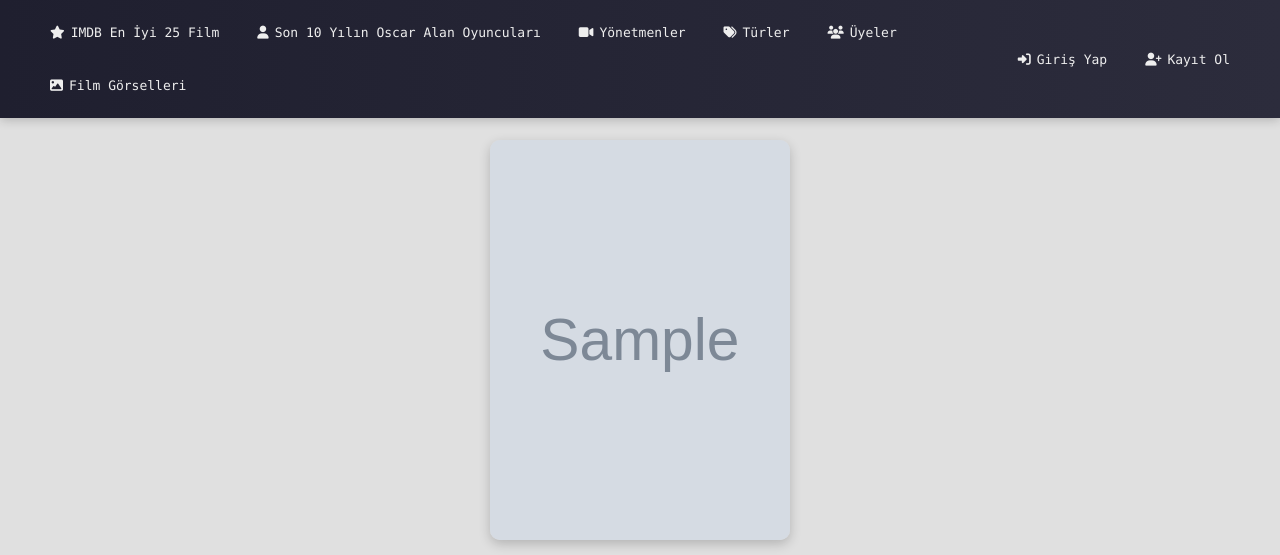
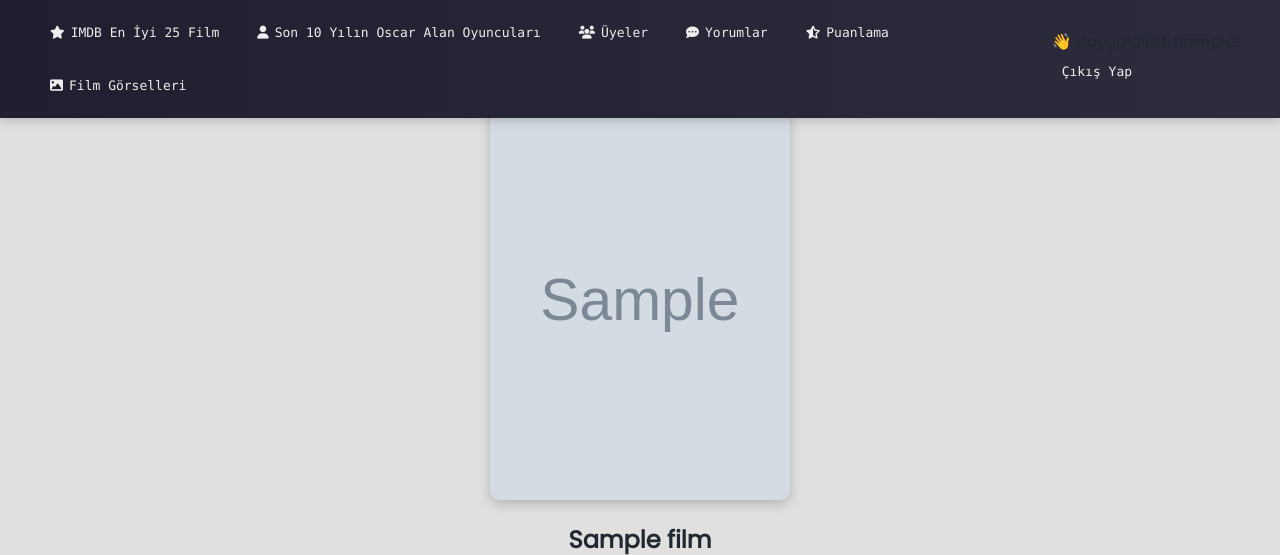
Before and after one commit to erencellk/MovieSlot, a Django app: template films/templates/films/film_more_info.html in a window 1280 px wide. Shown: the top 555 px of the page. Run offline with Django 5.2, Linux system fonts and the light colour scheme; tables that the repository leaves empty hold one stand-in row (values such as "Sample post"); the template is opened without the code that fills it: values that come from a table or form of the project are taken from there, most other values are stand-ins (such as "Sample title", 1, 10 or a date in 2020); grey boxes marked "Sample" are stand-in pictures.

Commit message:
manage html file

```diff
--- a/films/templates/films/film_more_info.html
+++ b/films/templates/films/film_more_info.html
@@ -1,3 +1,4 @@
+{% extends 'films/base.html' %}
 {% load static %}
 <!DOCTYPE html>
 <html lang="en">
@@ -11,22 +12,8 @@
 </head>
 <body>
 <div class="main-container">
-    <nav class="liste-menu">
-        <div class="nav-left">
-            <a href="http://127.0.0.1:8000/filmler.html/"><i class="fa-solid fa-star"></i> IMDB En İyi 25 Film</a>
-            <a href="http://localhost:8000/oyuncular.html/"><i class="fa-solid fa-user"></i> Son 10 Yılın Oscar Alan Oyuncuları</a>
-            <a href="yönetmenler.html"><i class="fa-solid fa-video"></i> Yönetmenler</a>
-            <a href="türler.html"><i class="fa-solid fa-tags"></i> Türler</a>
-            <a href="üyeler.html"><i class="fa-solid fa-users"></i> Üyeler</a>
-            <a href="filmgörselleri.html"><i class="fa-solid fa-image"></i> Film Görselleri</a>
-        </div>
-        <div class="nav-right">
-            <a href="/login"><i class="fa-solid fa-right-to-bracket"></i> Giriş Yap</a>
-            <a href="/register"><i class="fa-solid fa-user-plus"></i> Kayıt Ol</a>
-        </div>
-    </nav>
 
-
+    {% block content %}
     <div class="film-detay-kart">
 
         <div class="film-bilgi-kart" style="flex: 1;"> <!-- 1 alan kapla -->
@@ -106,8 +93,11 @@
             </div>
         </div>
 
+
     </div>
+    {% endblock %}
 </div>
+
 <script src="{% static 'films/eren.js' %}"></script>
 </body>
 </html>
```
